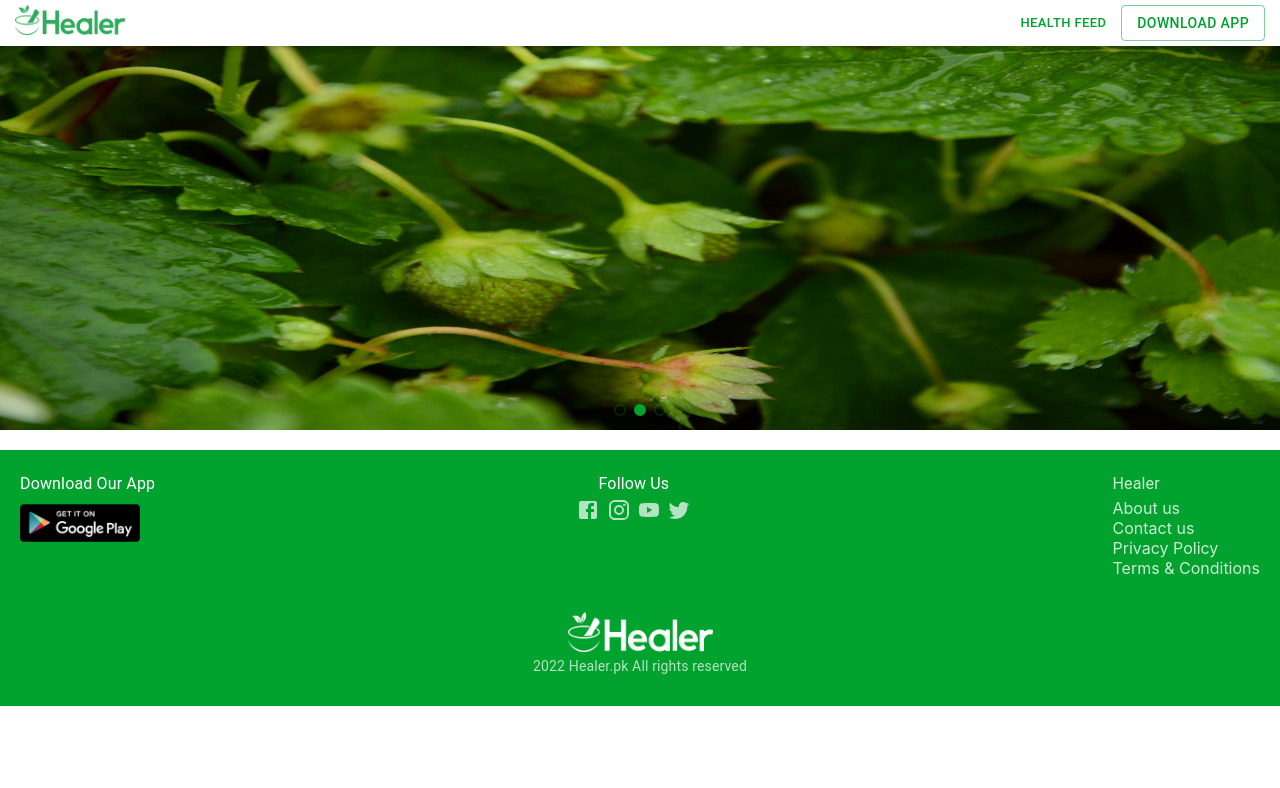
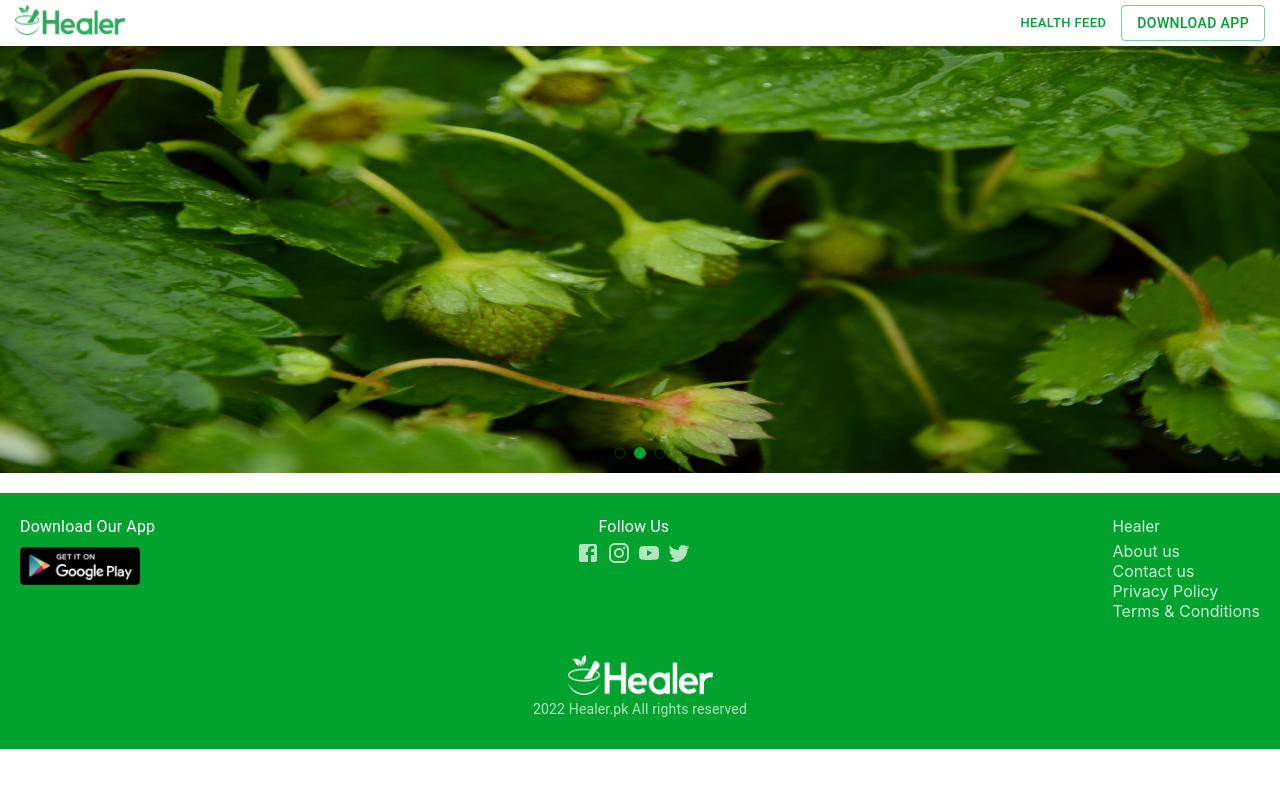
Before and after one commit to im-rahman1/healer-private, a Next.js app: page / in a window 1280 px wide. Shown: the top 788 px of the page. Built offline with nearby package versions, Linux system fonts and the light colour scheme.

Commit message:
make changings in slider

```diff
--- a/pages/index.js
+++ b/pages/index.js
@@ -14,20 +14,20 @@ import { Swiper, SwiperSlide } from "swiper/react";
 import { Pagination, Autoplay } from "swiper";
 
 export default function Home() {
-  const windowSize = useWindowSize();
-  const [mobile, setMobile] = useState(false);
+  // const windowSize = useWindowSize();
+  // const [mobile, setMobile] = useState(false);
 
-  useEffect(() => {
-    // console.log(windowSize.width);
+  // useEffect(() => {
+  //   // console.log(windowSize.width);
 
-    if (windowSize.width <= 540) {
-      setMobile(true);
-    } else if (windowSize.width > 540) {
-      setMobile(false);
-    }
+  //   if (windowSize.width <= 540) {
+  //     setMobile(true);
+  //   } else if (windowSize.width > 540) {
+  //     setMobile(false);
+  //   }
 
-    // console.log(mobile);
-  }, [windowSize]);
+  //   // console.log(mobile);
+  // }, [windowSize]);
 
   return (
     <Layout>
@@ -43,13 +43,12 @@ export default function Home() {
         className="mySwiper">
         <SwiperSlide>
           <Image
-            priority
             src="/homeImg1.jpg"
             className={styles.carousel_img}
             alt="homeImg1"
             layout="responsive"
-            width={10}
-            height={mobile ? 5 : 3}
+            width={9}
+            height={3}
           />
         </SwiperSlide>
         <SwiperSlide>
@@ -58,8 +57,8 @@ export default function Home() {
             className={styles.carousel_img}
             alt="homeImg1"
             layout="responsive"
-            width={10}
-            height={mobile ? 5 : 3}
+            width={9}
+            height={3}
           />
         </SwiperSlide>
         <SwiperSlide>
@@ -68,8 +67,8 @@ export default function Home() {
             className={styles.carousel_img}
             alt="homeImg1"
             layout="responsive"
-            width={10}
-            height={mobile ? 5 : 3}
+            width={9}
+            height={3}
           />
         </SwiperSlide>
       </Swiper>
```
